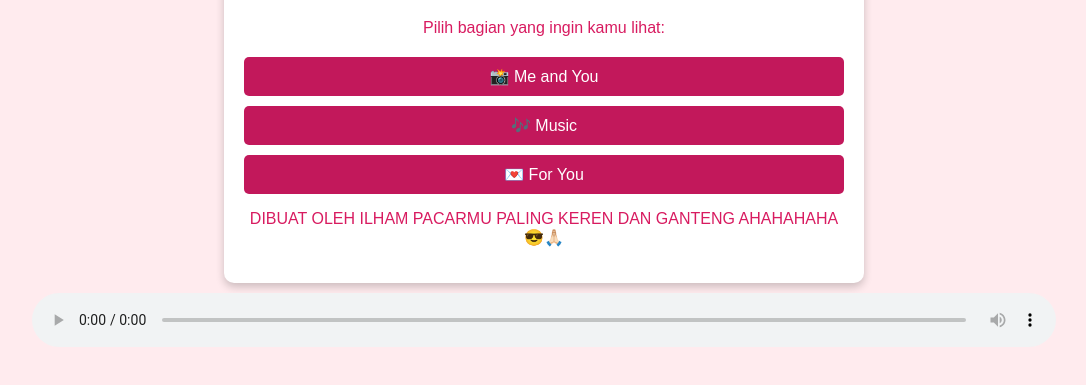
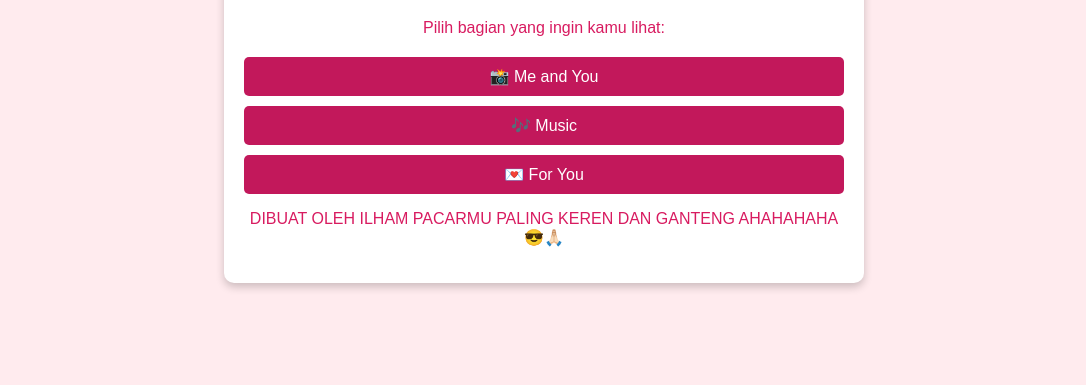
Before and after one commit to ilham042/For-you, a plain HTML site: page index.html in a window 1280 px wide. Shown: the part 81-466 px from the top of the page, without its empty margins (96-1182 px from the left). Drawn offline with Linux system fonts and the light colour scheme.

Commit message:
Update index.html

```diff
--- a/index.html
+++ b/index.html
@@ -17,27 +17,5 @@
         </div>
         <p>DIBUAT OLEH ILHAM PACARMU PALING KEREN DAN GANTENG AHAHAHAHA😎🙏🏻</p>
     </div>
-    <script>
-        // Cek apakah sudah ada pemutar musik
-        window.onload = function () {
-            if (!document.getElementById("global-music")) {
-                let audio = document.createElement("audio");
-                audio.id = "global-music";
-                audio.src = "music/its you.mp3";
-                audio.controls = true;
-                audio.loop = true;
-                document.body.appendChild(audio);
-
-                // Ambil status pemutaran dari LocalStorage
-                if (localStorage.getItem("music-playing") === "true") {
-                    audio.play();
-                }
-
-                // Simpan status pemutaran setiap kali berubah
-                audio.onplay = () => localStorage.setItem("music-playing", "true");
-                audio.onpause = () => localStorage.setItem("music-playing", "false");
-            }
-        };
-    </script>
 </body>
 </html>
```
